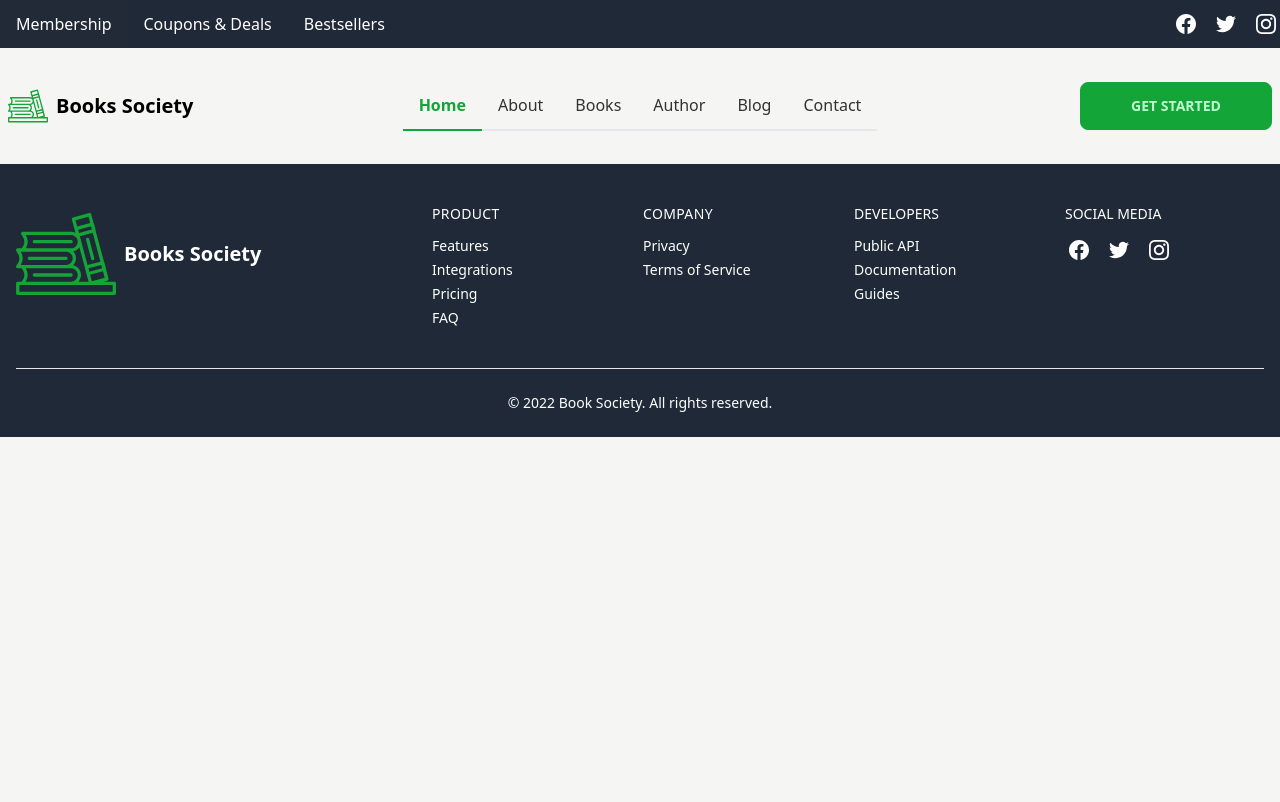
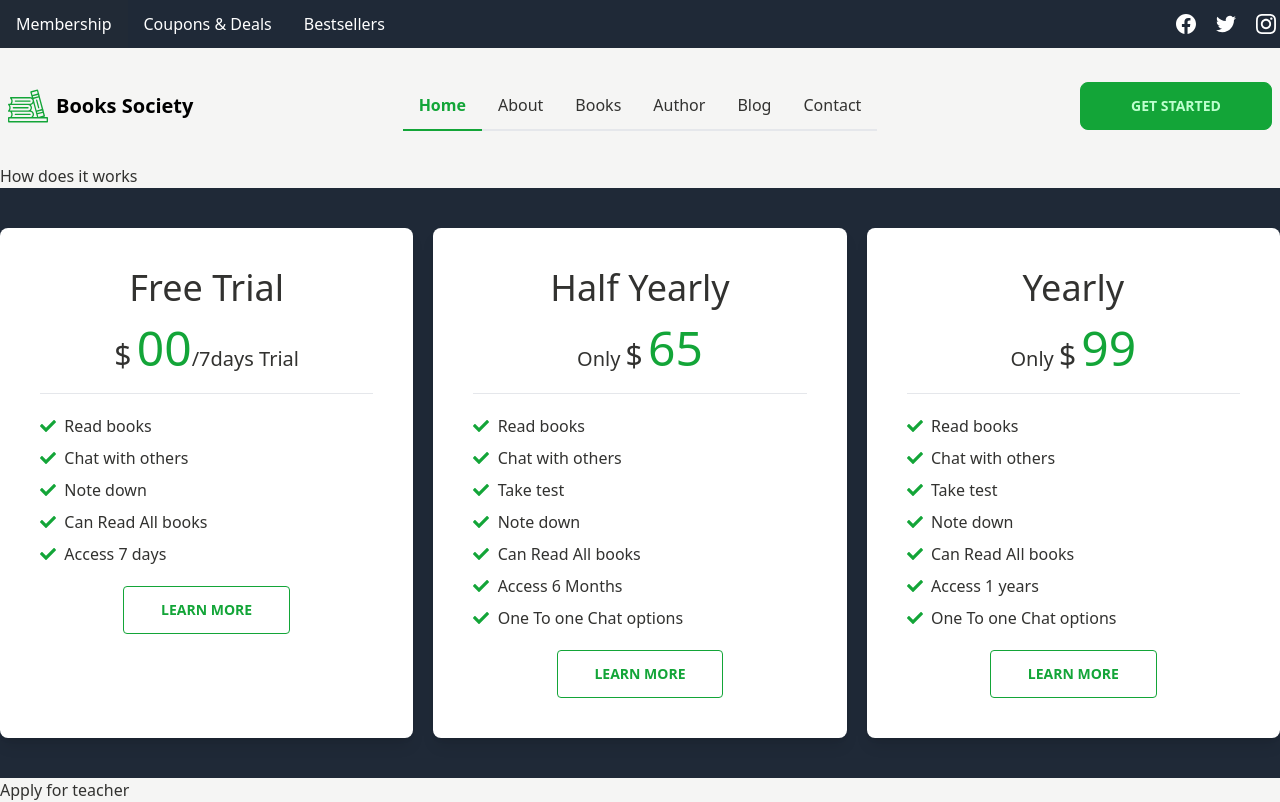
Before and after one commit to Sahariar/books-society, a Next.js app: page / in a window 1280 px wide. Shown: the top 802 px of the page. Built offline with nearby package versions, Linux system fonts and the light colour scheme.

Commit message:
Price Plan

```diff
--- /dev/null
+++ b/components/HomePage/ApplyForTeacher.js
@@ -0,0 +1,10 @@
+
+const ApplyForTeacher = () => {
+    return (
+        <div>
+            Apply for teacher
+        </div>
+    );
+};
+
+export default ApplyForTeacher;
--- /dev/null
+++ b/components/HomePage/HowDoesItWorks.js
@@ -0,0 +1,10 @@
+
+const HowDoesItWorks = () => {
+    return (
+        <div>
+            How does it works
+        </div>
+    );
+};
+
+export default HowDoesItWorks;
--- /dev/null
+++ b/components/HomePage/PricingPlans.js
@@ -0,0 +1,60 @@
+import {FaCheck} from 'react-icons/fa';
+const PricingPlans = () => {
+    return (
+        <div className="bg-neutral">
+            <div className="grid grid-cols-1 gap-5 md:grid-cols-3 py-10 container mx-auto">
+                <div className="bg-white shadow-lg rounded-lg p-10 price-plan">
+                    <h2 className="text-center text-4xl">Free Trial</h2>
+                    <h4 className='text-xl text-center mt-4'><span className='text-3xl'>$</span> <span className='text-primary text-5xl'>00</span>/7days Trial</h4>
+                    <hr className='my-5' />
+                    <ul>
+                        <li className="flex items-center text-base mb-2"><FaCheck className='text-primary'/>&nbsp;&nbsp;Read books</li>
+                        <li className="flex items-center text-base mb-2"><FaCheck className='text-primary'/>&nbsp;&nbsp;Chat with others</li>
+                        <li className="flex items-center text-base mb-2"><FaCheck className='text-primary'/>&nbsp;&nbsp;Note down</li>
+                        <li className="flex items-center text-base mb-2"><FaCheck className='text-primary'/>&nbsp;&nbsp;Can Read All books</li>
+                        <li className="flex items-center text-base mb-2"><FaCheck className='text-primary'/>&nbsp;&nbsp;Access 7 days</li>
+                    </ul>
+                    <div className='text-center mt-5'>
+                        <button className='btn btn-outline btn-primary rounded w-1/2'>Learn More</button>
+                    </div>
+                </div>
+                <div className="bg-white shadow-lg rounded-lg p-10 price-plan">
+                    <h2 className="text-center text-4xl">Half Yearly</h2>
+                    <h4 className='text-xl text-center mt-4'>Only <span className='text-3xl'>$</span> <span className='text-primary text-5xl'>65</span></h4>
+                    <hr className='my-5' />
+                    <ul>
+                        <li className="flex items-center text-base mb-2"><FaCheck className='text-primary'/>&nbsp;&nbsp;Read books</li>
+                        <li className="flex items-center text-base mb-2"><FaCheck className='text-primary'/>&nbsp;&nbsp;Chat with others</li>
+                        <li className="flex items-center text-base mb-2"><FaCheck className='text-primary'/>&nbsp;&nbsp;Take test</li>
+                        <li className="flex items-center text-base mb-2"><FaCheck className='text-primary'/>&nbsp;&nbsp;Note down</li>
+                        <li className="flex items-center text-base mb-2"><FaCheck className='text-primary'/>&nbsp;&nbsp;Can Read All books</li>
+                        <li className="flex items-center text-base mb-2"><FaCheck className='text-primary'/>&nbsp;&nbsp;Access 6 Months</li>
+                        <li className="flex items-center text-base mb-2"><FaCheck className='text-primary'/>&nbsp;&nbsp;One To one Chat options</li>
+                    </ul>
+                    <div className='text-center mt-5'>
+                        <button className='btn btn-outline btn-primary rounded w-1/2'>Learn More</button>
+                    </div>
+                </div>
+                <div className="bg-white shadow-lg rounded-lg p-10 price-plan">
+                    <h2 className="text-center text-4xl">Yearly</h2>
+                    <h4 className='text-xl text-center mt-4'>Only <span className='text-3xl'>$</span> <span className='text-primary text-5xl'>99</span></h4>
+                    <hr className='my-5' />
+                    <ul>
+                        <li className="flex items-center text-base mb-2"><FaCheck className='text-primary'/>&nbsp;&nbsp;Read books</li>
+                        <li className="flex items-center text-base mb-2"><FaCheck className='text-primary'/>&nbsp;&nbsp;Chat with others</li>
+                        <li className="flex items-center text-base mb-2"><FaCheck className='text-primary'/>&nbsp;&nbsp;Take test</li>
+                        <li className="flex items-center text-base mb-2"><FaCheck className='text-primary'/>&nbsp;&nbsp;Note down</li>
+                        <li className="flex items-center text-base mb-2"><FaCheck className='text-primary'/>&nbsp;&nbsp;Can Read All books</li>
+                        <li className="flex items-center text-base mb-2"><FaCheck className='text-primary'/>&nbsp;&nbsp;Access 1 years</li>
+                        <li className="flex items-center text-base mb-2"><FaCheck className='text-primary'/>&nbsp;&nbsp;One To one Chat options</li>
+                    </ul>
+                    <div className='text-center mt-5'>
+                        <button className='btn btn-outline btn-primary rounded w-1/2'>Learn More</button>
+                    </div>
+                </div>
+            </div>
+        </div>
+    );
+};
+
+export default PricingPlans;
--- a/pages/index.js
+++ b/pages/index.js
@@ -3,6 +3,9 @@ import Image from 'next/image'
 import { Inter } from '@next/font/google'
 import Header from '../components/Shared/Header'
 import Footer from '../components/Shared/Footer'
+import PricingPlans from "../components/HomePage/PricingPlans";
+import ApplyForTeacher from "../components/HomePage/ApplyForTeacher";
+import HowDoesItWorks from "../components/HomePage/HowDoesItWorks";
 
 const inter = Inter({ subsets: ['latin'] })
 
@@ -17,6 +20,9 @@ export default function Home() {
       </Head>
       <main className='bg-base-100'>
         <Header></Header>
+          <HowDoesItWorks></HowDoesItWorks>
+          <PricingPlans></PricingPlans>
+          <ApplyForTeacher></ApplyForTeacher>
         <Footer></Footer>
       </main>
     </>
--- a/styles/globals.css
+++ b/styles/globals.css
@@ -2,3 +2,11 @@
 @tailwind base;
 @tailwind components;
 @tailwind utilities;
+
+.price-plan{
+    transition: all 0.2s ease-in !important;
+}
+.price-plan:hover {
+    transform: translateY(-15px);
+    border-bottom: 5px solid rgb(50, 104, 231);
+}
```
